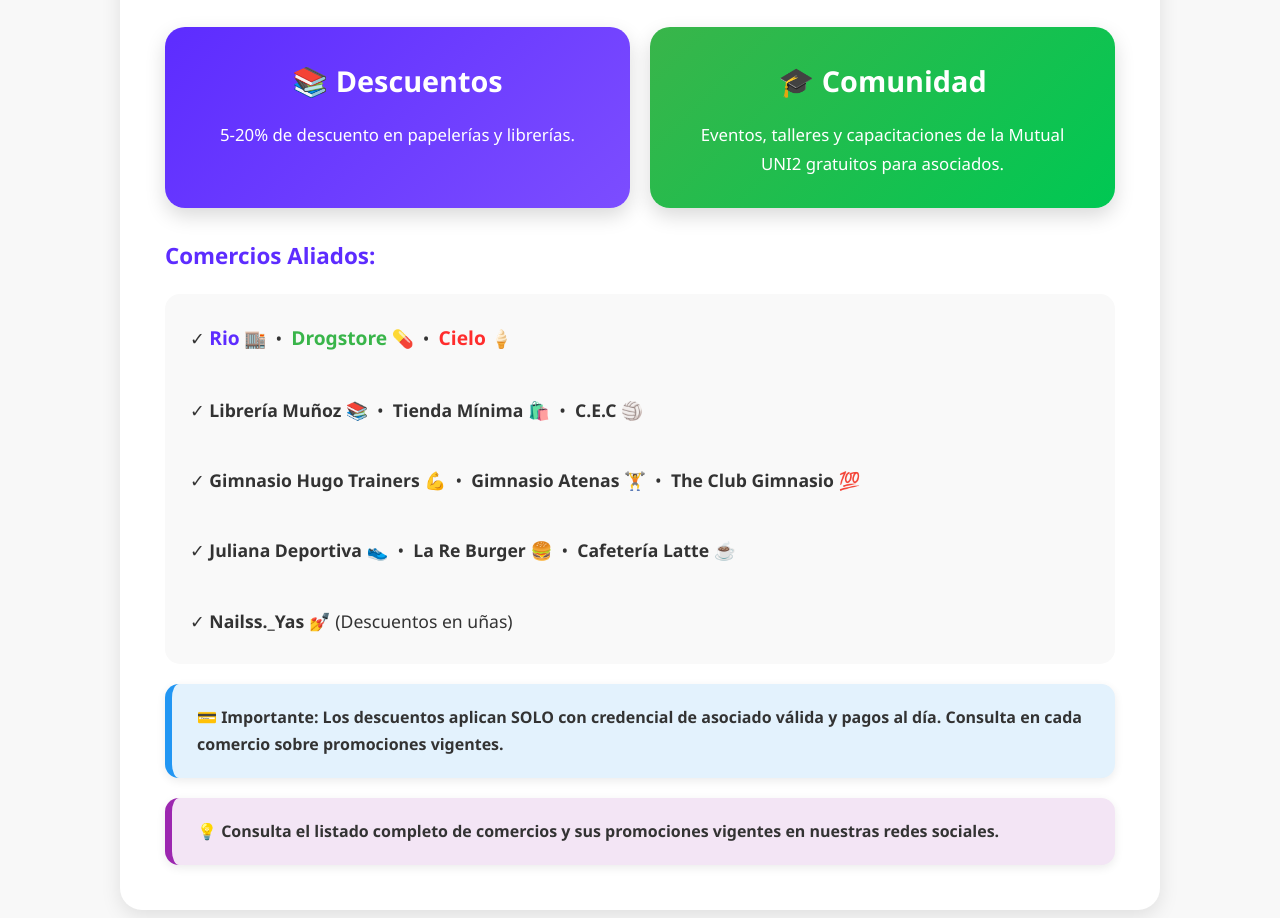
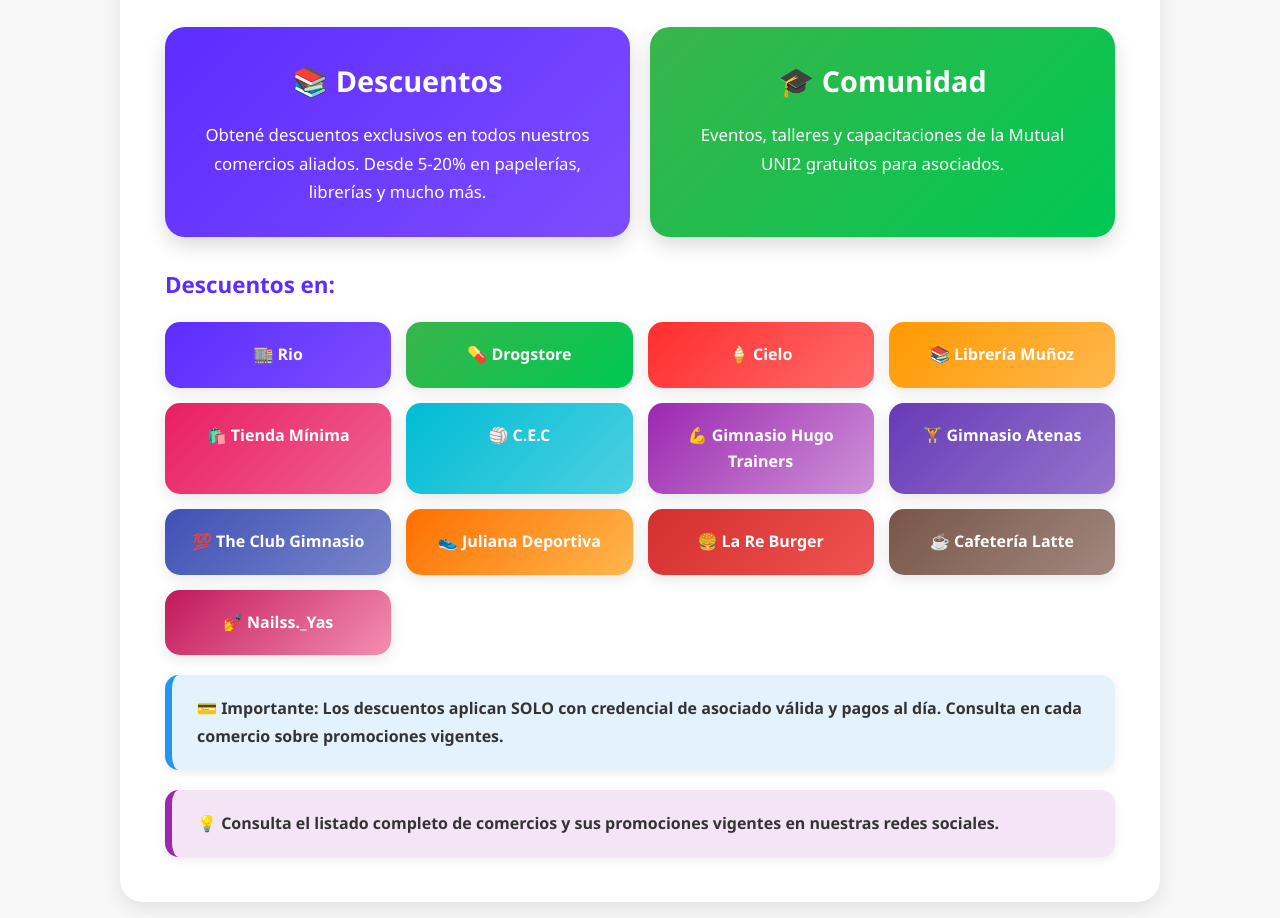
Before and after one commit to xime70/mutualpagina, a plain HTML site: page index.html in a window 1280 px wide. Shown: the part 998-1916 px from the top of the page. Drawn offline with Linux system fonts and the light colour scheme.

```diff
--- a/index.html
+++ b/index.html
@@ -357,7 +357,7 @@
 
         <div class="mini-card mini1">
           <h3>📚 Descuentos</h3>
-          <p>5-20% de descuento en papelerías y librerías.</p>
+          <p>Obtené descuentos exclusivos en todos nuestros comercios aliados. Desde 5-20% en papelerías, librerías y mucho más.</p>
         </div>
 
         <div class="mini-card mini2">
@@ -367,14 +367,23 @@
 
       </div>
 
-      <h3 style="margin-top:30px; margin-bottom:20px; color:#5d2cff; font-size:1.4rem; font-weight:800;">Comercios Aliados:</h3>
-      <p style="font-size:1.1rem; margin-top:15px; line-height:2; background:#f9f9f9; padding:25px; border-radius:15px;">
-        ✓ <strong style="color:#5d2cff; font-size:1.2rem;">Rio</strong> 🏬 &nbsp;•&nbsp; <strong style="color:#39b54a; font-size:1.2rem;">Drogstore</strong> 💊 &nbsp;•&nbsp; <strong style="color:#ff2d2d; font-size:1.2rem;">Cielo</strong> 🍦<br><br>
-        ✓ <strong style="font-size:1.1rem;">Librería Muñoz</strong> 📚 &nbsp;•&nbsp; <strong style="font-size:1.1rem;">Tienda Mínima</strong> 🛍️ &nbsp;•&nbsp; <strong style="font-size:1.1rem;">C.E.C</strong> 🏐<br><br>
-        ✓ <strong style="font-size:1.1rem;">Gimnasio Hugo Trainers</strong> 💪 &nbsp;•&nbsp; <strong style="font-size:1.1rem;">Gimnasio Atenas</strong> 🏋️ &nbsp;•&nbsp; <strong style="font-size:1.1rem;">The Club Gimnasio</strong> 💯<br><br>
-        ✓ <strong style="font-size:1.1rem;">Juliana Deportiva</strong> 👟 &nbsp;•&nbsp; <strong style="font-size:1.1rem;">La Re Burger</strong> 🍔 &nbsp;•&nbsp; <strong style="font-size:1.1rem;">Cafetería Latte</strong> ☕<br><br>
-        ✓ <strong style="font-size:1.1rem;">Nailss._Yas</strong> 💅 (Descuentos en uñas)
-      </p>
+      <h3 style="margin-top:30px; margin-bottom:20px; color:#5d2cff; font-size:1.4rem; font-weight:800;">Descuentos en:</h3>
+
+      <div style="display:grid; grid-template-columns:repeat(auto-fit, minmax(180px, 1fr)); gap:15px; margin-top:20px;">
+        <div style="background:linear-gradient(135deg, #5d2cff, #7c4dff); color:white; padding:20px; border-radius:15px; text-align:center; font-weight:600; box-shadow:0 4px 15px rgba(0,0,0,0.1);">🏬 Rio</div>
+        <div style="background:linear-gradient(135deg, #39b54a, #00c853); color:white; padding:20px; border-radius:15px; text-align:center; font-weight:600; box-shadow:0 4px 15px rgba(0,0,0,0.1);">💊 Drogstore</div>
+        <div style="background:linear-gradient(135deg, #ff2d2d, #ff6b6b); color:white; padding:20px; border-radius:15px; text-align:center; font-weight:600; box-shadow:0 4px 15px rgba(0,0,0,0.1);">🍦 Cielo</div>
+        <div style="background:linear-gradient(135deg, #ff9900, #ffb84d); color:white; padding:20px; border-radius:15px; text-align:center; font-weight:600; box-shadow:0 4px 15px rgba(0,0,0,0.1);">📚 Librería Muñoz</div>
+        <div style="background:linear-gradient(135deg, #e91e63, #f06292); color:white; padding:20px; border-radius:15px; text-align:center; font-weight:600; box-shadow:0 4px 15px rgba(0,0,0,0.1);">🛍️ Tienda Mínima</div>
+        <div style="background:linear-gradient(135deg, #00bcd4, #4dd0e1); color:white; padding:20px; border-radius:15px; text-align:center; font-weight:600; box-shadow:0 4px 15px rgba(0,0,0,0.1);">🏐 C.E.C</div>
+        <div style="background:linear-gradient(135deg, #9c27b0, #ce93d8); color:white; padding:20px; border-radius:15px; text-align:center; font-weight:600; box-shadow:0 4px 15px rgba(0,0,0,0.1);">💪 Gimnasio Hugo Trainers</div>
+        <div style="background:linear-gradient(135deg, #673ab7, #9575cd); color:white; padding:20px; border-radius:15px; text-align:center; font-weight:600; box-shadow:0 4px 15px rgba(0,0,0,0.1);">🏋️ Gimnasio Atenas</div>
+        <div style="background:linear-gradient(135deg, #3f51b5, #7986cb); color:white; padding:20px; border-radius:15px; text-align:center; font-weight:600; box-shadow:0 4px 15px rgba(0,0,0,0.1);">💯 The Club Gimnasio</div>
+        <div style="background:linear-gradient(135deg, #ff6f00, #ffb74d); color:white; padding:20px; border-radius:15px; text-align:center; font-weight:600; box-shadow:0 4px 15px rgba(0,0,0,0.1);">👟 Juliana Deportiva</div>
+        <div style="background:linear-gradient(135deg, #d32f2f, #ef5350); color:white; padding:20px; border-radius:15px; text-align:center; font-weight:600; box-shadow:0 4px 15px rgba(0,0,0,0.1);">🍔 La Re Burger</div>
+        <div style="background:linear-gradient(135deg, #795548, #a1887f); color:white; padding:20px; border-radius:15px; text-align:center; font-weight:600; box-shadow:0 4px 15px rgba(0,0,0,0.1);">☕ Cafetería Latte</div>
+        <div style="background:linear-gradient(135deg, #c2185b, #f48fb1); color:white; padding:20px; border-radius:15px; text-align:center; font-weight:600; box-shadow:0 4px 15px rgba(0,0,0,0.1);">💅 Nailss._Yas</div>
+      </div>
 
       <div class="alerta" style="margin-top:20px; background:#e3f2fd; border-left-color:#2196F3;">
         💳 <strong>Importante:</strong> Los descuentos aplican SOLO con credencial de asociado válida y pagos al día.
```
